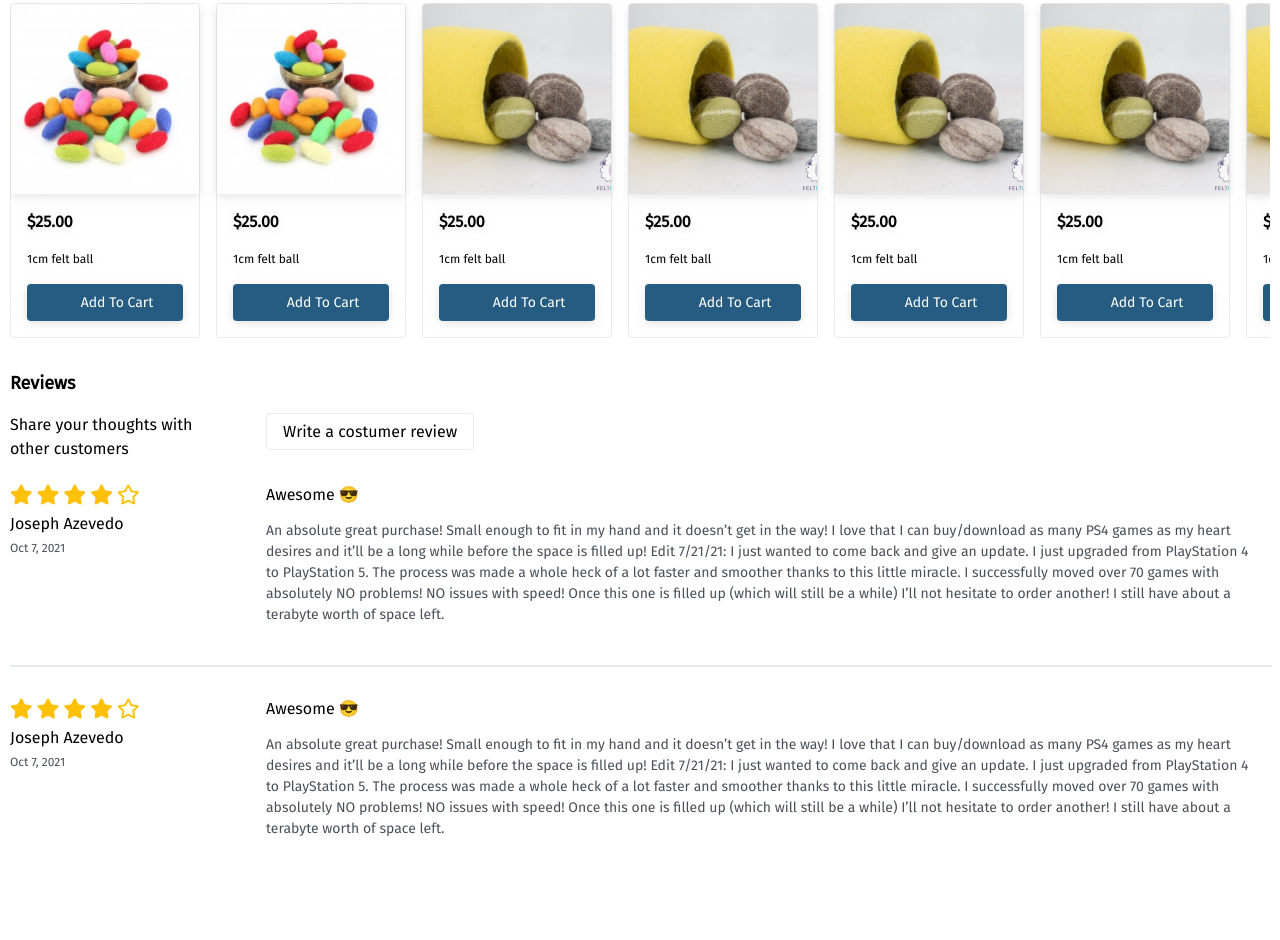
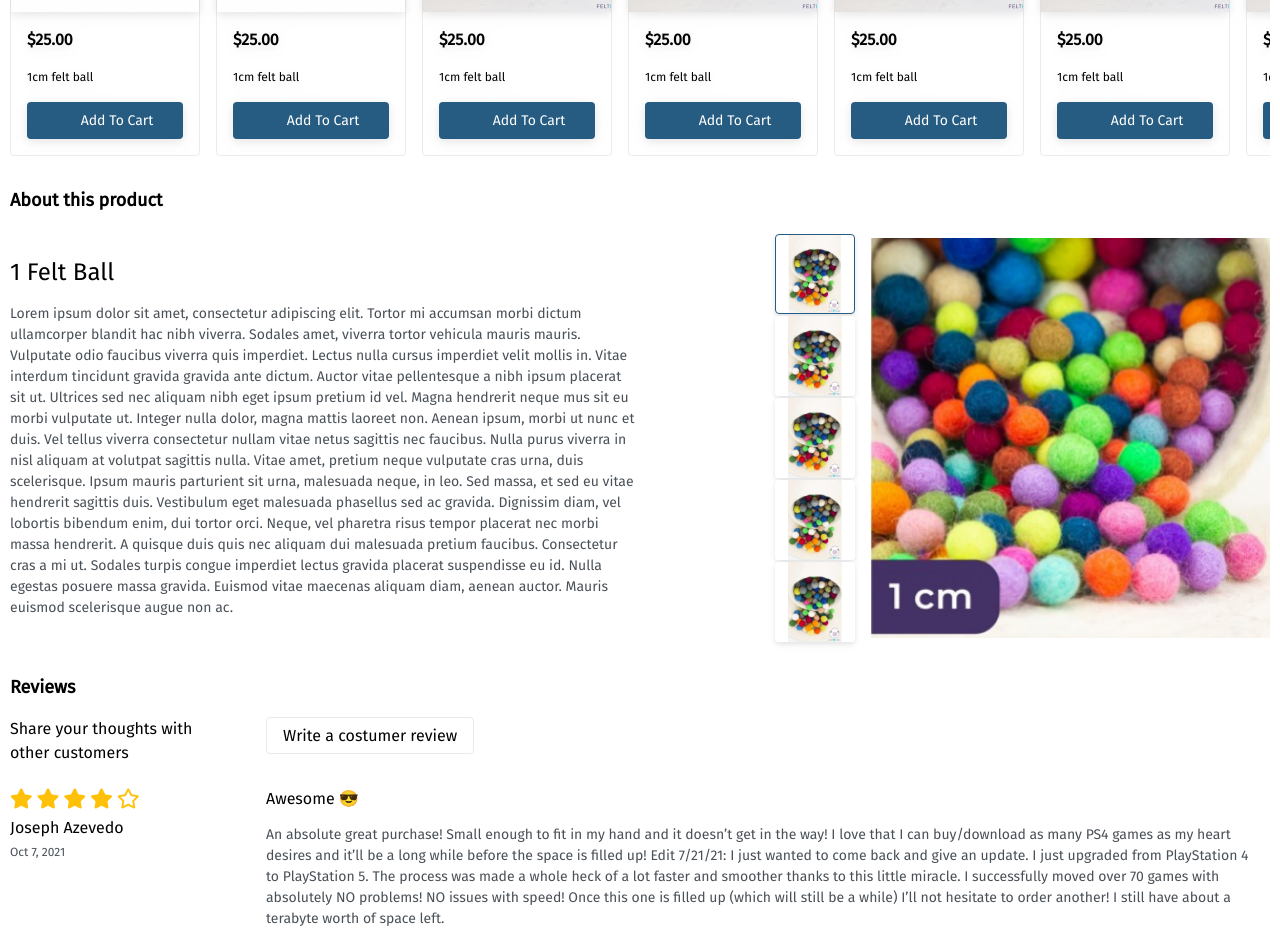
Before and after one commit to AnilK-Panta/ecommerceProductPage, a plain HTML site: page index.html in a window 1280 px wide. Shown: the part 1337-2277 px from the top of the page. Drawn offline with Linux system fonts and the light colour scheme.

Commit message:
hero image gap reduced, about page added

```diff
--- a/Css/style.css
+++ b/Css/style.css
@@ -77,11 +77,12 @@ body {
 .productToggle {
   width: auto;
   display: flex;
-  flex-direction: column;
+  flex-direction: row;
   justify-content: center;
   gap: 8px;
   height: auto;
   overflow: hidden;
+  margin-top: 30px;
 }
 .productView img {
   max-width: 450px;
@@ -90,6 +91,7 @@ body {
 }
 .productImage {
   display: flex;
+  flex-direction: column-reverse;
   gap: 5px;
   width: fit-content;
   position: sticky;
@@ -714,6 +716,82 @@ input::-webkit-inner-spin-button {
 }
 /* color varient end  */
 
+/* about product section starts */
+.aboutProductsAll {
+  width: 100%;
+  margin-top: 31px;
+}
+.aboutProductTitle {
+  font-style: normal;
+  font-weight: 600;
+  font-size: 18px;
+  line-height: 150%;
+}
+.aboutproductdetailandImage {
+  width: 100%;
+  display: flex;
+  gap: 30px;
+  align-items: center;
+  justify-content: space-between;
+  margin-top: 20px;
+}
+.aboutproductdetailtext {
+  max-width: 50%;
+  display: flex;
+  flex-direction: column;
+  gap: 16px;
+}
+.aboutproductdetailname {
+  font-weight: normal;
+  font-size: 24px;
+  line-height: 29px;
+}
+.aboutproductdetailbrief {
+  font-size: 14px;
+  line-height: 150%;
+  color: #495057;
+}
+.aboutproductimagegallery {
+  width: auto;
+  height: auto;
+  flex-shrink: 0;
+  display: flex;
+  align-items: center;
+  flex-direction: row;
+  gap: 10px;
+}
+.aboutproductimagestoggle {
+  width: 90px;
+  height: 100%;
+
+  display: flex;
+  flex-direction: column;
+  gap: 2px;
+  justify-content: center;
+  align-items: center;
+}
+.abouttoggle {
+  background-image: url(../Images/2cm-felt-balls.jpg);
+  background-size: cover;
+  background-position: center;
+  width: 80px;
+  height: 80px;
+  flex-shrink: 0;
+  box-sizing: border-box;
+  box-shadow: 0px 4px 8px rgba(0, 0, 0, 0.04), 0px 2px 4px rgba(0, 0, 0, 0.08);
+  border-radius: 4px;
+}
+.aboutActive {
+  border: 1px solid #265c81;
+}
+.aboutpoductmainimage {
+  background-image: url("../Images/productimage.png");
+  background-size: cover;
+  width: 400px;
+  height: 400px;
+}
+/* about product section ends */
+
 /* sidebar animation card start  */
 .sidebarCard {
   position: absolute;
@@ -807,6 +885,9 @@ input::-webkit-inner-spin-button {
     display: flex;
     flex-direction: row;
   }
+  .selectPieces {
+    display: flex;
+  }
 }
 @media (max-width: 1030px) {
   .contentWrap {
@@ -854,6 +935,35 @@ input::-webkit-inner-spin-button {
     display: none;
   }
 }
+@media (max-width: 900px) {
+  .aboutproductdetailandImage {
+    flex-direction: column;
+  }
+  .aboutproductdetailtext {
+    max-width: 100%;
+  }
+}
+@media (max-width: 500px) {
+  .aboutproductimagegallery {
+    width: 100%;
+    display: flex;
+    flex-direction: column;
+  }
+  .aboutproductimagestoggle {
+    display: flex;
+    flex-direction: row;
+  }
+}
+@media (max-width: 400px) {
+  .abouttoggle {
+    width: 30px;
+    height: 30px;
+  }
+  .aboutpoductmainimage {
+    width: 300px;
+    height: 300px;
+  }
+}
 @media (max-width: 460px) {
   .productView img {
     max-width: 100%;
--- a/index.html
+++ b/index.html
@@ -99,6 +99,7 @@
                         <span class="totalPrice">$50</span>
                         <span class="discountAmount">You save $20</span>
                     </div>
+                </div>
                 <div class="selectPieces">
                     <span>Pieces</span>
                     <div class="quantityWrap">
@@ -109,7 +110,7 @@
 
                     </div>
                 </div>
-                </div>
+
                 <div class="chooseColor">
                     <span>Color</span>
                     <div class="colorInstruction">
@@ -374,6 +375,48 @@
 
             </div>
         </div>
+        <div class="aboutProductsAll">
+            <span class="aboutProductTitle">About this product</span>
+            <div class="aboutproductdetailandImage">
+                <span class="aboutproductdetailtext">
+                    <span class="aboutproductdetailname">1 Felt Ball</span>
+                    <span class="aboutproductdetailbrief">Lorem ipsum dolor sit amet, consectetur adipiscing elit.
+                        Tortor mi accumsan morbi dictum ullamcorper blandit hac nibh
+                        viverra. Sodales amet, viverra tortor vehicula mauris mauris. Vulputate odio faucibus viverra
+                        quis imperdiet. Lectus
+                        nulla cursus imperdiet velit mollis in. Vitae interdum tincidunt gravida gravida ante dictum.
+                        Auctor vitae pellentesque
+                        a nibh ipsum placerat sit ut.
+                        Ultrices sed nec aliquam nibh eget ipsum pretium id vel. Magna hendrerit neque mus sit eu morbi
+                        vulputate ut. Integer
+                        nulla dolor, magna mattis laoreet non. Aenean ipsum, morbi ut nunc et duis. Vel tellus viverra
+                        consectetur nullam vitae
+                        netus sagittis nec faucibus. Nulla purus viverra in nisl aliquam at volutpat sagittis nulla.
+                        Vitae amet, pretium neque
+                        vulputate cras urna, duis scelerisque. Ipsum mauris parturient sit urna, malesuada neque, in
+                        leo. Sed massa, et sed eu
+                        vitae hendrerit sagittis duis. Vestibulum eget malesuada phasellus sed ac gravida. Dignissim
+                        diam, vel lobortis bibendum
+                        enim, dui tortor orci. Neque, vel pharetra risus tempor placerat nec morbi massa hendrerit. A
+                        quisque duis quis nec
+                        aliquam dui malesuada pretium faucibus.
+                        Consectetur cras a mi ut. Sodales turpis congue imperdiet lectus gravida placerat suspendisse eu
+                        id. Nulla egestas
+                        posuere massa gravida. Euismod vitae maecenas aliquam diam, aenean auctor. Mauris euismod
+                        scelerisque augue non ac.</span>
+                </span>
+                <div class="aboutproductimagegallery">
+                    <div class="aboutproductimagestoggle">
+                        <div class="abouttoggle aboutActive"></div>
+                        <div class="abouttoggle"></div>
+                        <div class="abouttoggle"></div>
+                        <div class="abouttoggle"></div>
+                        <div class="abouttoggle"></div>
+                    </div>
+                    <div class="aboutpoductmainimage"></div>
+                </div>
+            </div>
+        </div>
         <div class="reviews">
             <span class="reviewStarTitle">Reviews</span>
             <div class="writeReviewsSection">
```
Lines whose indentation alone changed are shown as unchanged.
